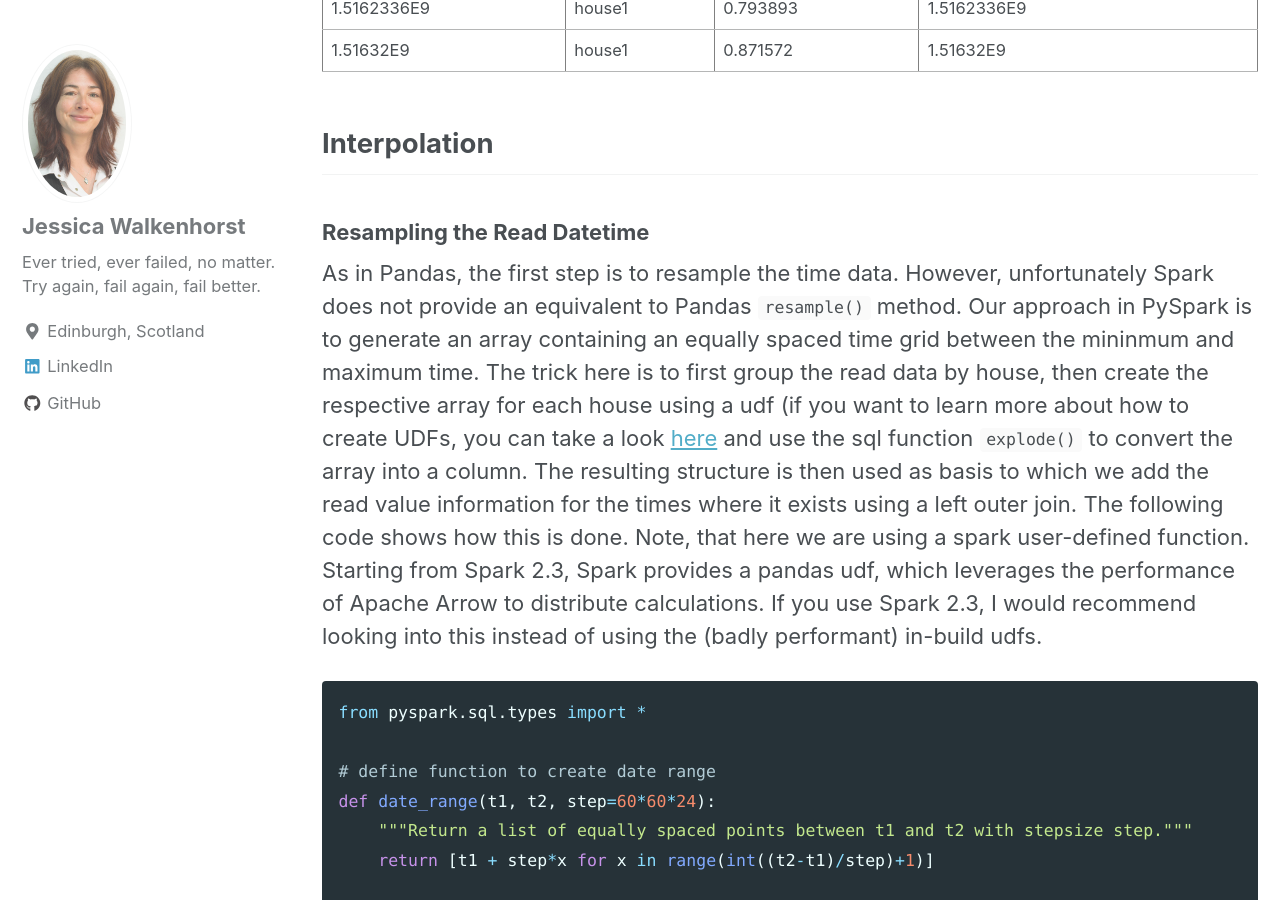
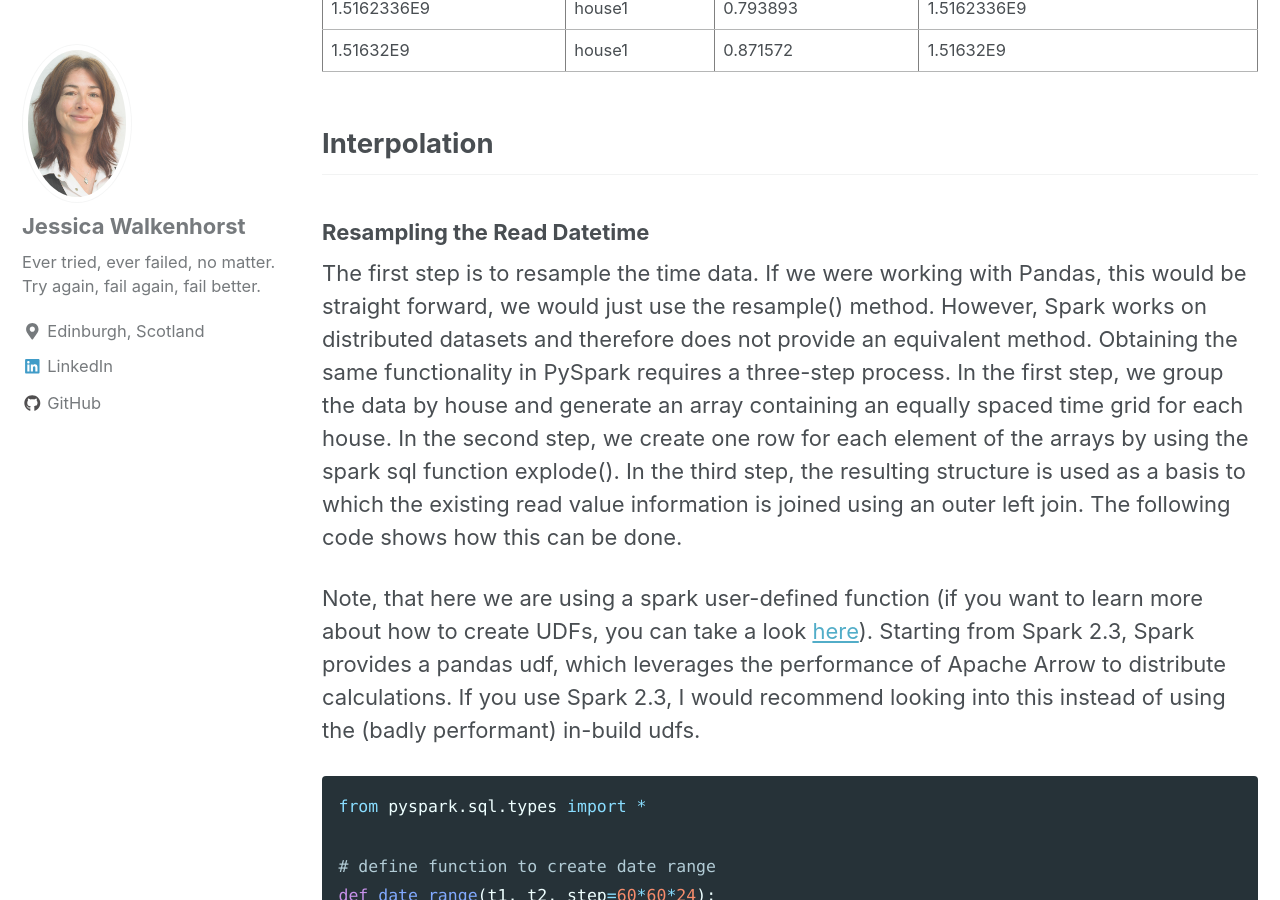
Before and after one commit to walkenho/walkenho.github.io, a Jekyll site: the page built from _posts/2019-01-21-interpolating-time-series-p2-spark.md, in a window 1280 px wide and 900 px high, scrolled down 3187 px. Built offline with Jekyll 4.4.1, drawn with Linux system fonts in a browser that asks for light colours; nearby versions of some CDN libraries; formulas are drawn with MathJax 3; some of the changed text lies outside the part shown.

Commit message:
Update 2019-01-21-interpolating-time-series-p2-spark.md

```diff
--- a/_posts/2019-01-21-interpolating-time-series-p2-spark.md
+++ b/_posts/2019-01-21-interpolating-time-series-p2-spark.md
@@ -173,12 +173,9 @@ We get a table like this:
 ## Interpolation
 ### Resampling the Read Datetime
 
-As in Pandas, the first step is to resample the time data. However, unfortunately Spark does not provide an equivalent to
-Pandas `resample()` method. Our approach in PySpark is to generate an array containing an equally spaced time grid between the mininmum
-and maximum time. The trick here is to first group the read data by house, then create the respective array for each house using a udf (if you want to learn more about how to create UDFs, you can take a look [here](https://walkenho.github.io/how-to-convert-python-functions-into-pyspark-UDFs/) and
-use the sql function `explode()` to convert the array into a column. The resulting structure is then used as basis to which we add
-the read value information for the times where it exists using a left outer join. The following code shows how this is done. Note, that here
-we are using a spark user-defined function. Starting from Spark 2.3, Spark provides a pandas udf, which leverages the performance of Apache Arrow
+The first step is to resample the time data. If we were working with Pandas, this would be straight forward, we would just use the resample() method. However, Spark works on distributed datasets and therefore does not provide an equivalent method. Obtaining the same functionality in PySpark requires a three-step process. In the first step, we group the data by house and generate an array containing an equally spaced time grid for each house. In the second step, we create one row for each element of the arrays by using the spark sql function explode(). In the third step, the resulting structure is used as a basis to which the existing read value information is joined using an outer left join. The following code shows how this can be done.
+
+Note, that here we are using a spark user-defined function (if you want to learn more about how to create UDFs, you can take a look [here](https://walkenho.github.io/how-to-convert-python-functions-into-pyspark-UDFs/)). Starting from Spark 2.3, Spark provides a pandas udf, which leverages the performance of Apache Arrow
 to distribute calculations. If you use Spark 2.3, I would recommend looking into this instead of using the (badly performant) in-build udfs.
 
 
@@ -390,7 +387,7 @@ We can clearly see how in the top figure, the gaps have been filled with the las
 the gaps have been filled with the next value to come and in the bottom figure the difference has been interpolated.
 
 ## Summary and Conclusion
-In this post we have seen how we can use PySpark to perform end-to-end interpolation of time series data. We have demonstrated,
+In this post, we have seen how we can use PySpark to perform end-to-end interpolation of time series data. We have demonstrated,
 how we can use resample time series data and how we can use the
 `Window` function in combination with the `first()` and `last()`
 function to fill-in the generated missing values. We have then seen, how we can use a user-defined function to perform a simple
```
